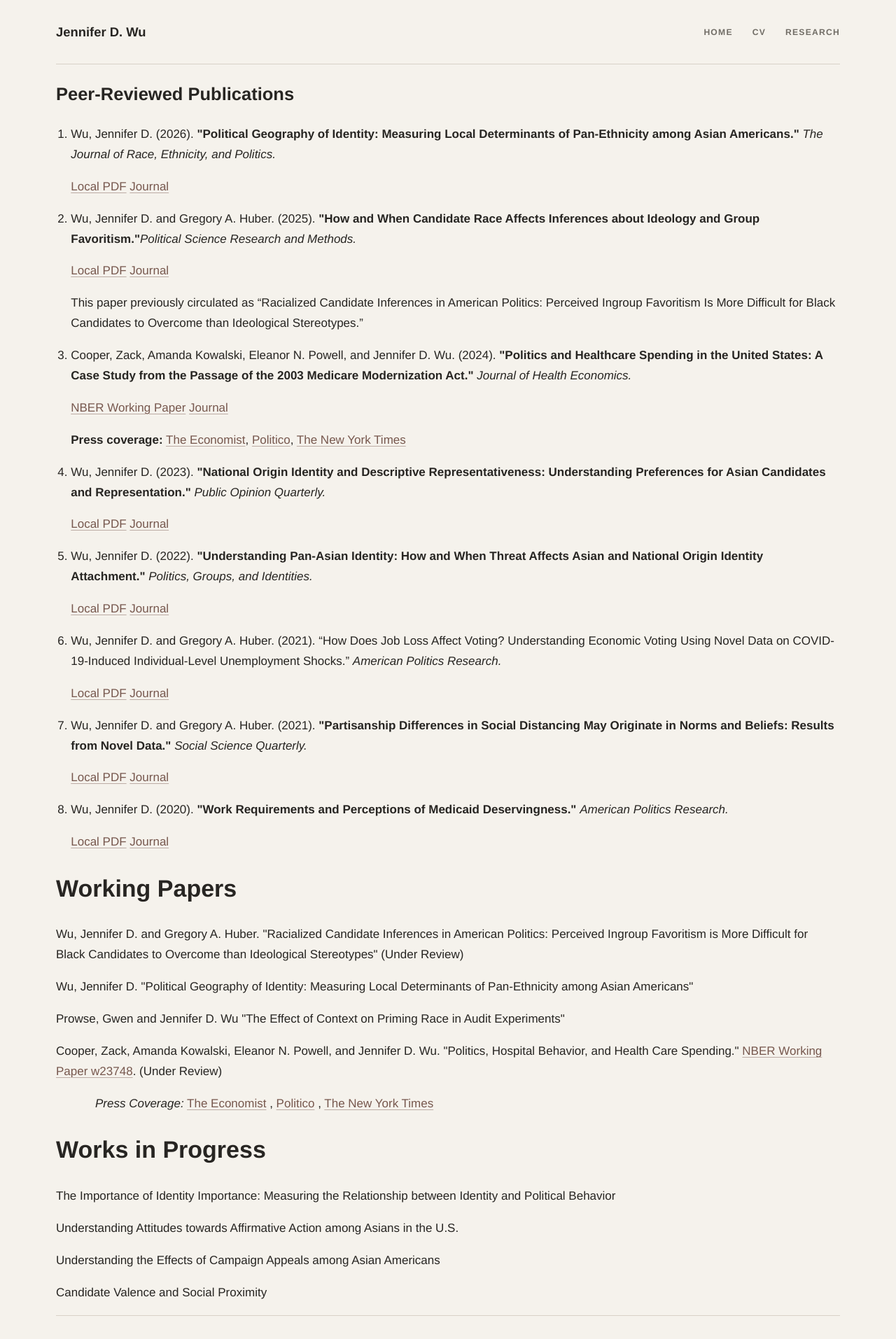
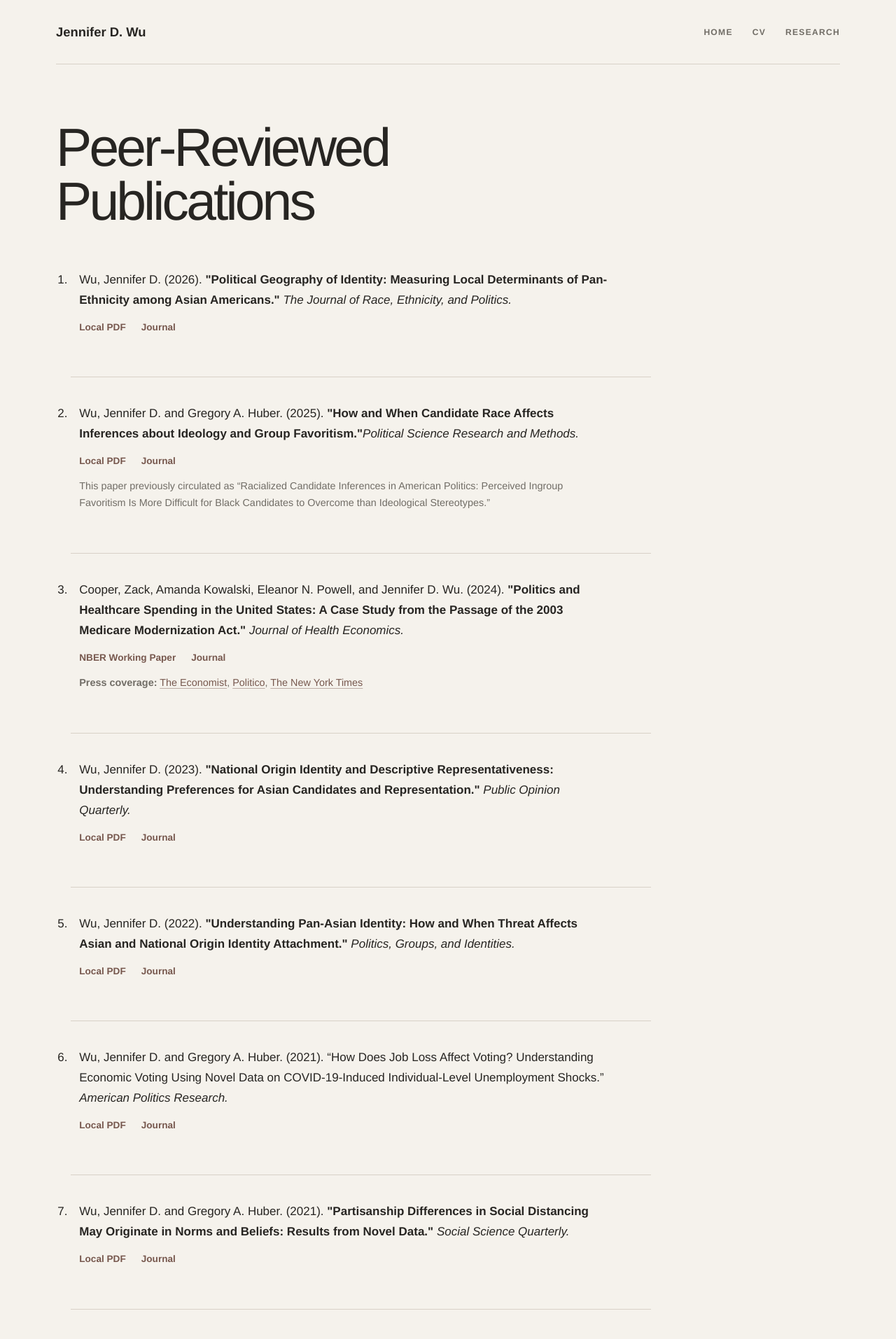
Before and after one commit to wujend/wujend.github.io, a Jekyll site: the page built from research/index.html, in a window 1280 px wide. Shown: the top 1913 px of the page at 70% size. Built offline with Jekyll 4.4.1, drawn with Linux system fonts in a browser that asks for light colours.

Commit message:
Update main.css

```diff
--- a/css/main.css
+++ b/css/main.css
@@ -381,3 +381,57 @@ footer p {
     padding-top: 50px;
   }
 }
+
+/* --------------------------------------------------
+   Publications
+-------------------------------------------------- */
+.publications {
+  max-width: 850px;
+  padding: 80px 0 110px;
+}
+
+.publications h1 {
+  margin: 0 0 60px;
+  font-family: var(--sans);
+  font-size: clamp(2.8rem, 6vw, 5rem);
+  font-weight: 400;
+  letter-spacing: -0.05em;
+  line-height: 1;
+}
+
+.publication-list {
+  margin: 0;
+  padding-left: 1.4rem;
+}
+
+.publication {
+  padding: 0 0 38px 12px;
+}
+
+.publication + .publication {
+  padding-top: 38px;
+  border-top: 1px solid var(--line);
+}
+
+.publication p {
+  max-width: 760px;
+  margin: 0 0 12px;
+}
+
+.publication-links {
+  display: flex;
+  flex-wrap: wrap;
+  gap: 10px 22px;
+  font-size: 0.85rem;
+  font-weight: 700;
+}
+
+.publication-links a {
+  text-decoration: none;
+}
+
+.publication-note,
+.publication-press {
+  color: var(--muted);
+  font-size: 0.9rem;
+}
```
